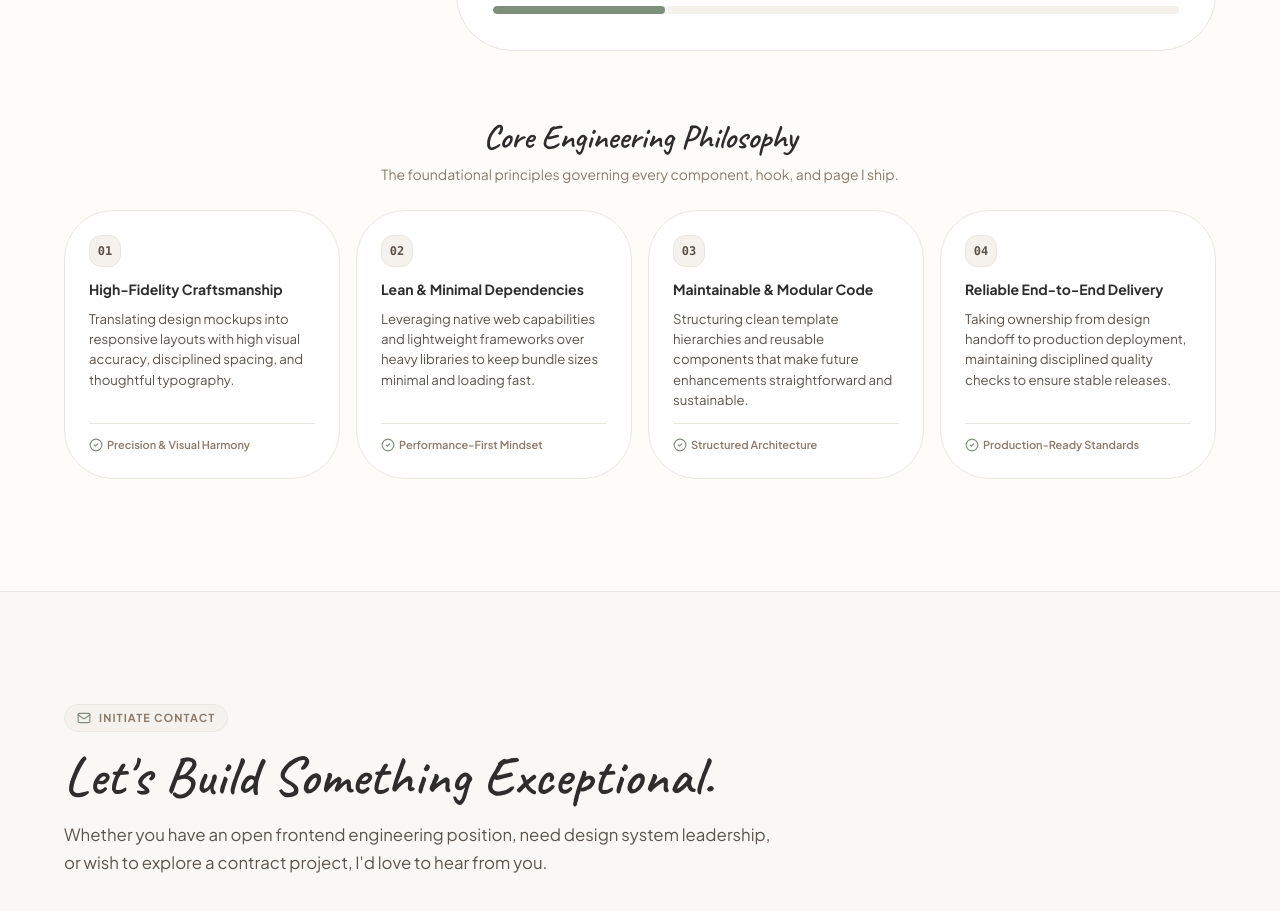
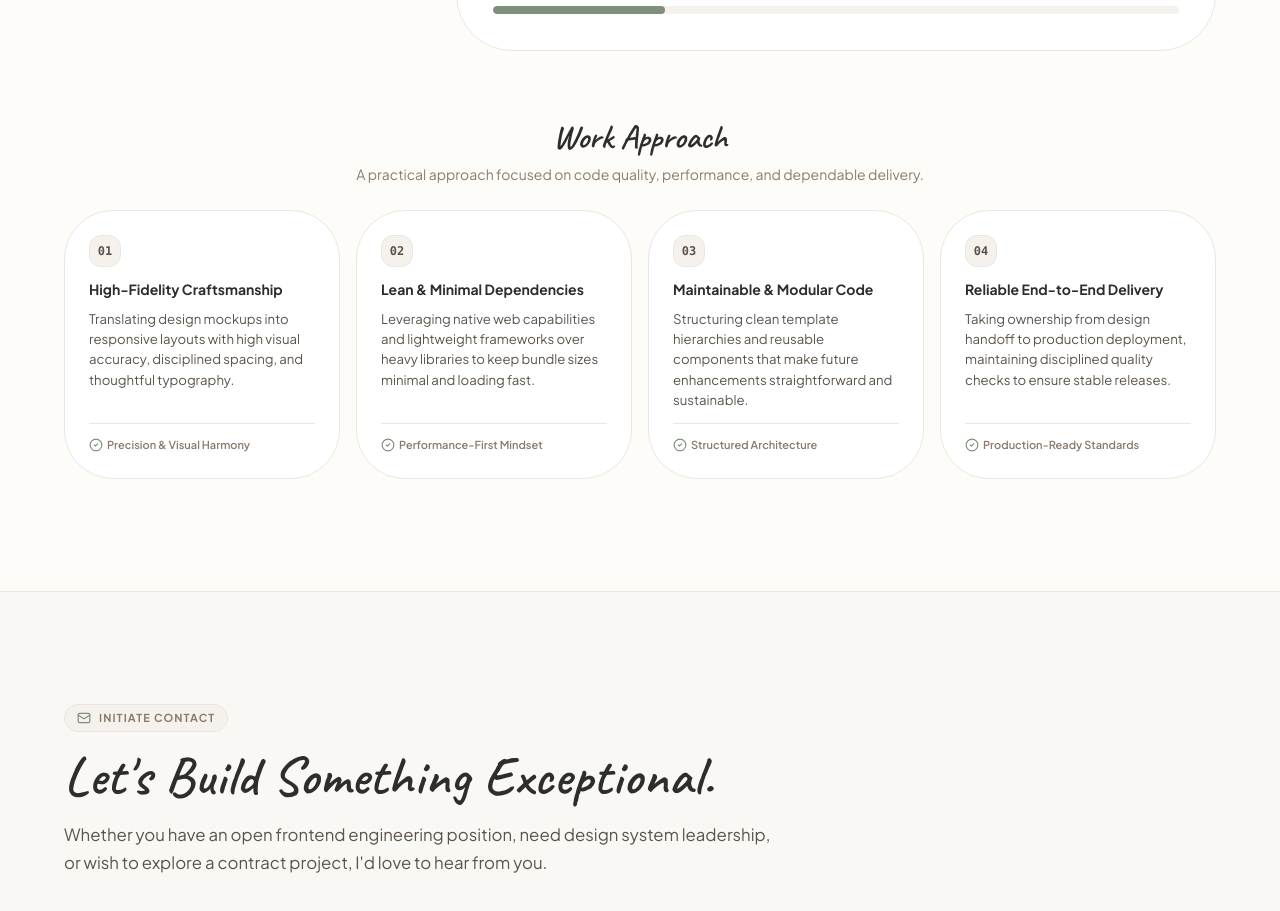
Before and after one commit to joneus3107/my-portfolio, a React (Vite) app: page / in a window 1280 px wide. Shown: the part 4581-5492 px from the top of the page. Built offline with nearby package versions, Linux system fonts and the light colour scheme.

Commit message:
update: text fix

```diff
--- a/src/components/skills/SkillsSection.tsx
+++ b/src/components/skills/SkillsSection.tsx
@@ -190,10 +190,10 @@ export const SkillsSection: React.FC<SkillsSectionProps> = ({ skillCategories })
         <Box sx={{ pt: 2 }}>
           <div className="text-center max-w-xl mx-auto mb-6">
             <Typography variant="h5" sx={{ fontWeight: 600, fontFamily: '"Caveat", cursive, sans-serif', fontSize: '2.1rem', color: '#2D2D2D', mb: 0.5 }}>
-              Core Engineering Philosophy
+              Work Approach
             </Typography>
             <Typography variant="body2" sx={{ color: '#8C7B6A' }}>
-              The foundational principles governing every component, hook, and page I ship.
+              A practical approach focused on code quality, performance, and dependable delivery.
             </Typography>
           </div>
 
```
